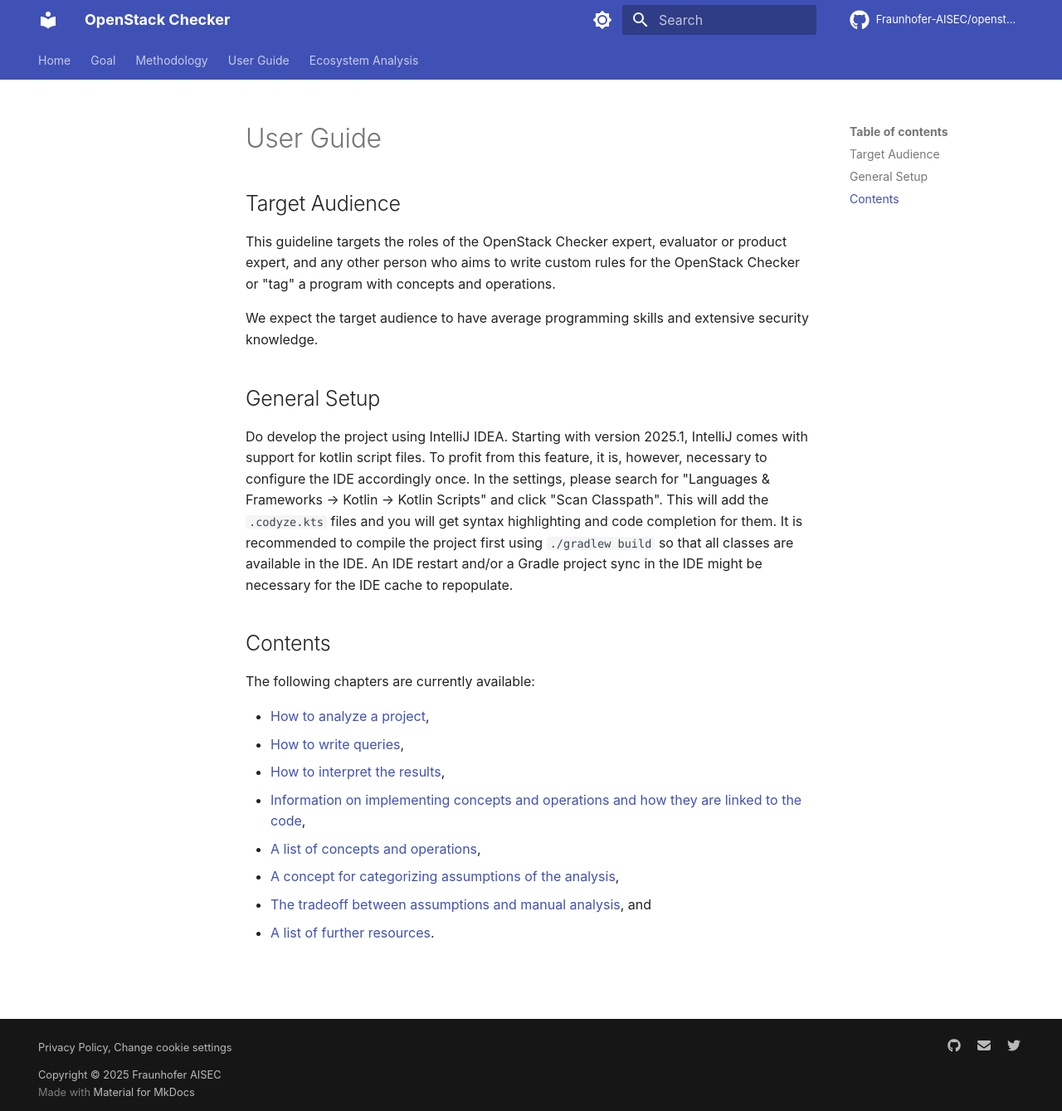
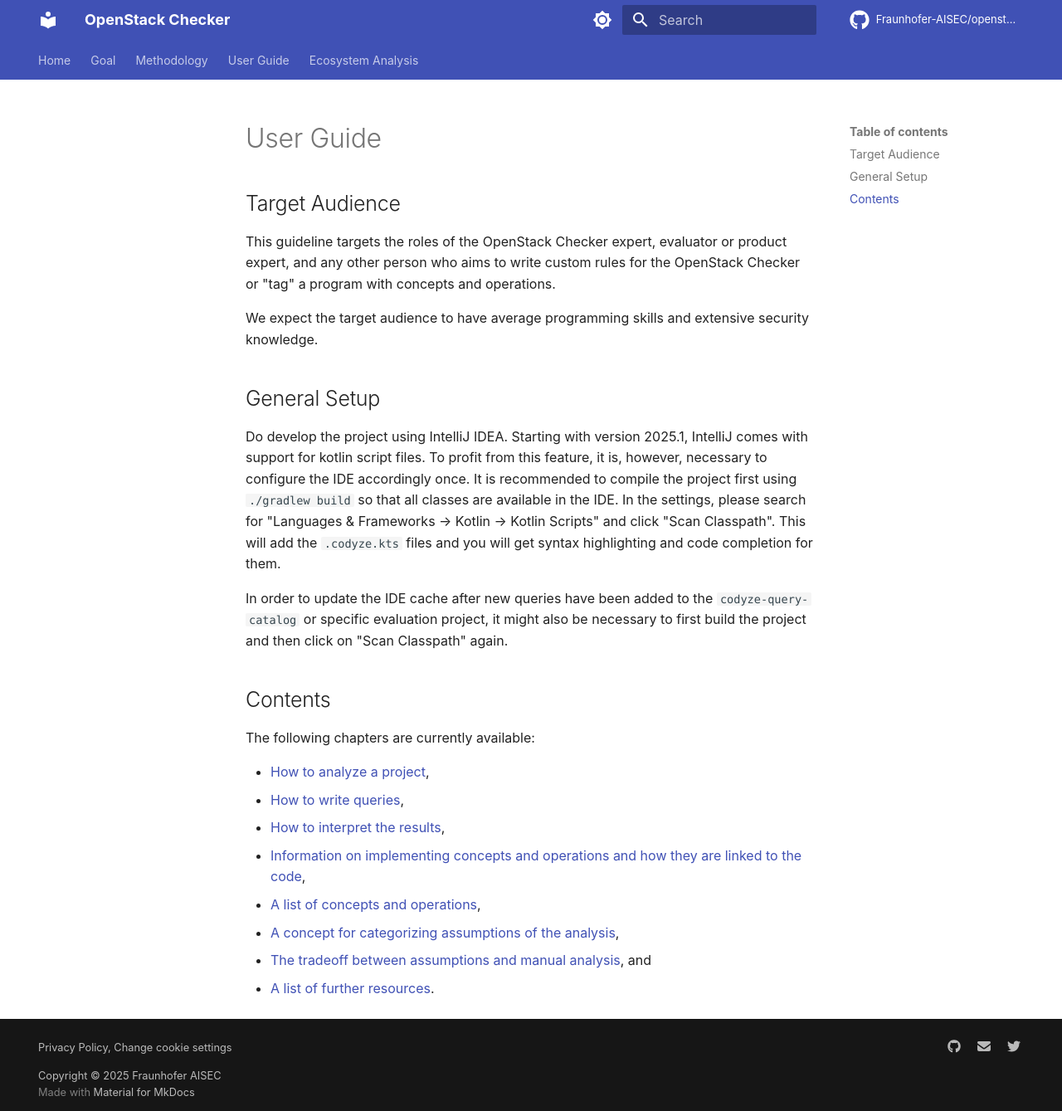
Before and after one commit to Fraunhofer-AISEC/codyze-evaluator, an MkDocs documentation site: the page built from documentation/docs/user-guide.md, in a window 1280 px wide and 1339 px high. Shown: the whole window at 83% size. Built offline with MkDocs 1.6.1 and Material for MkDocs 9.7.7, drawn with Linux system fonts in a browser that asks for light colours; comment, search, counter and statistics services are not loaded.

Commit message:
Update user-guide.md

```diff
--- a/documentation/docs/user-guide.md
+++ b/documentation/docs/user-guide.md
@@ -11,10 +11,11 @@
 Do develop the project using IntelliJ IDEA.
 Starting with version 2025.1, IntelliJ comes with support for kotlin script files.
 To profit from this feature, it is, however, necessary to configure the IDE accordingly once.
+It is recommended to compile the project first using `./gradlew build` so that all classes are available in the IDE.
 In the settings, please search for "Languages & Frameworks -> Kotlin -> Kotlin Scripts" and click "Scan Classpath".
 This will add the `.codyze.kts` files and you will get syntax highlighting and code completion for them.
-It is recommended to compile the project first using `./gradlew build` so that all classes are available in the IDE.
-An IDE restart and/or a Gradle project sync in the IDE might be necessary for the IDE cache to repopulate.
+
+In order to update the IDE cache after new queries have been added to the `codyze-query-catalog` or specific evaluation project, it might also be necessary to first build the project and then click on "Scan Classpath" again.
 
 ## Contents
 
```
